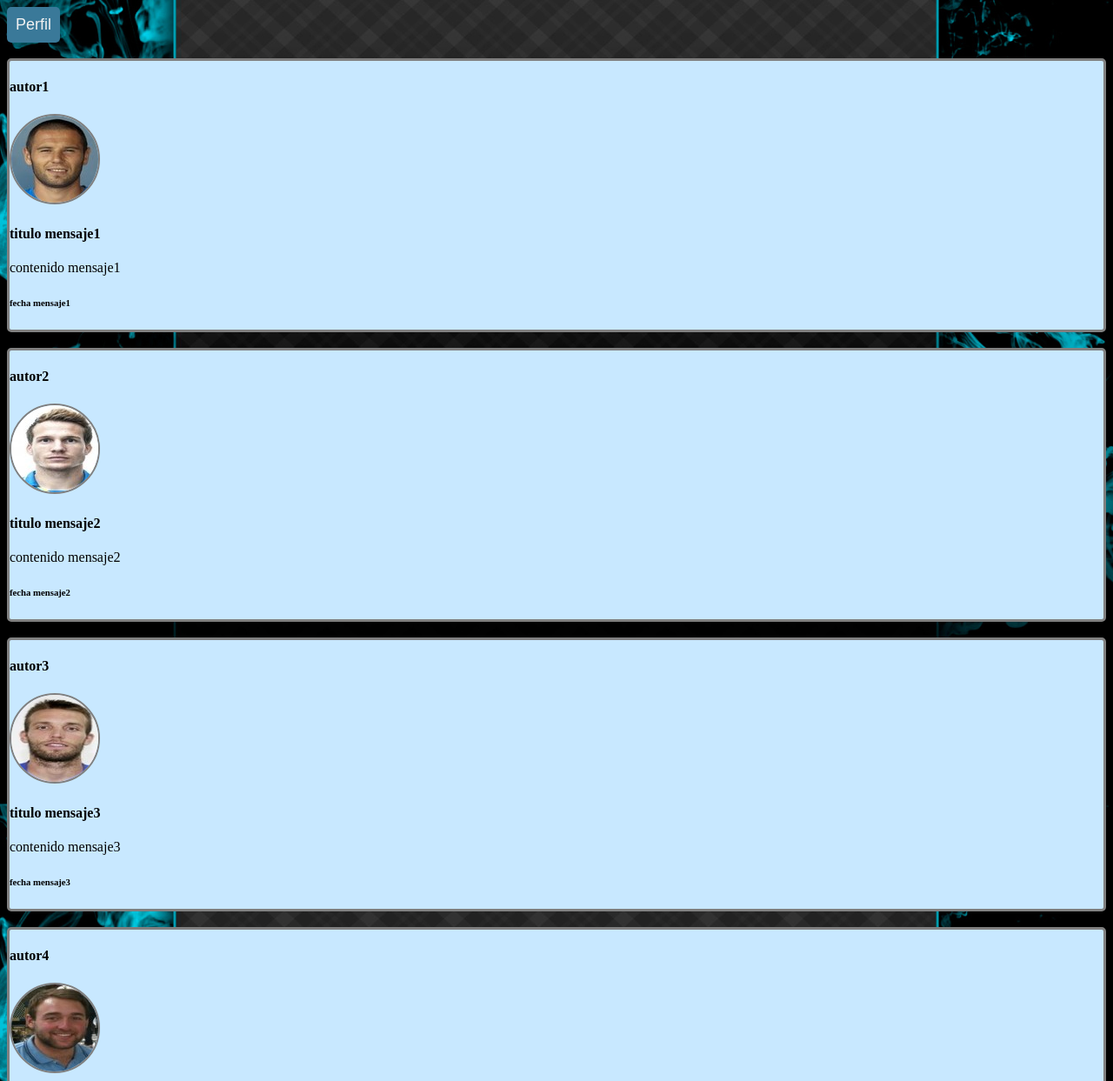
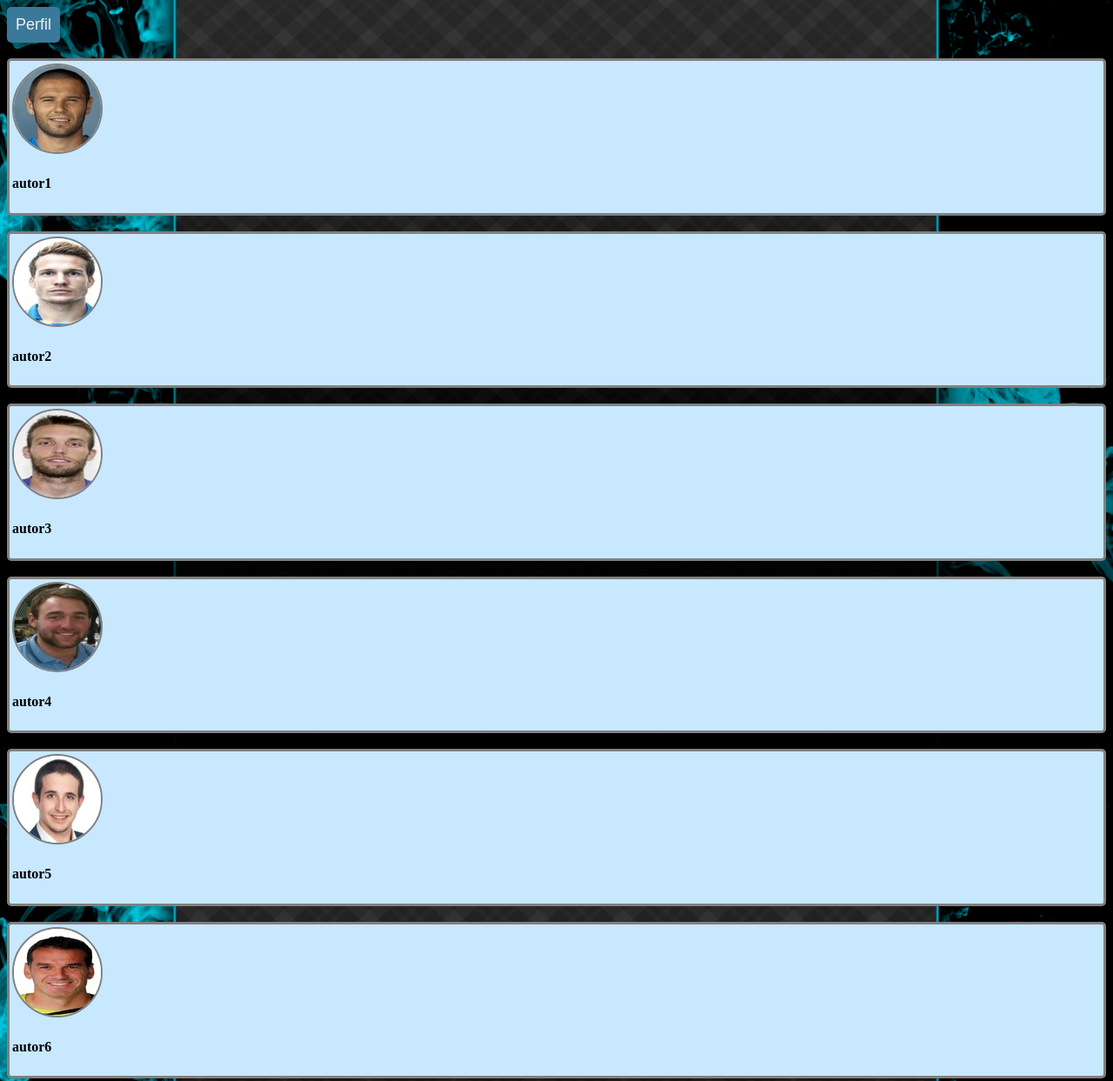
Before and after one commit to vbotas/vbotas.github.io-Socios, a plain HTML site: page html.html in a window 1280 px wide. Shown: the top 1243 px of the page at 87% size. Drawn offline with nearby package versions, Linux system fonts and the light colour scheme.

Commit message:
Actualización ficheros (Segunda version)

```diff
--- a/css.css
+++ b/css.css
@@ -14,10 +14,11 @@ html {
 	font-family: Impact;
 }
 
-.mensajes_cargados {
+.mensaje_cargado {
 	border: 3px solid grey;
 	border-radius: 5px;
 	background-color: #C8E8FF;
+	padding: 3px;
 }
 
 #avatar {
@@ -26,6 +27,14 @@ html {
 	padding: 0;
 	border-radius: 800px;
 	overflow: hidden;
+}
+
+.titulo{
+	display: none;
+}
+
+.cerrar {
+	display: none;
 }
 
 #botonPerfil {
--- a/html.html
+++ b/html.html
@@ -10,11 +10,6 @@
 		<script type="text/javascript" src='./jquery-ui/jquery-ui.min.js'></script>
 		<script type="text/javascript" src='js.js'></script>
 		<link rel="stylesheet" type="text/css" href="./css.css">
-		<script>
-			$('.mensajes_cargados').click(function() {
-				console.log('click');
-			});
-		</script>
 	</head>
 
 	<body>
--- a/js.js
+++ b/js.js
@@ -4,19 +4,18 @@ $(document).ready(function() {
 	var mens = 0;
 	i = 0;
 	timeline();
-	$(".mensajes_cargados").click(function() {
-		alert('Item selected');
-	});
+	// cargar_timeline();
 });
 
 var timeline = function() {
-	$.getJSON('./datos.json', function(datos){
+	$.getJSON('./timeline.json', function(datos){
+		console.log(datos.mensajes);
 		//for (mens in datos.mensajes) {
 		//console.log(mens);
-		console.log(datos.mensajes.length);
+		//console.log(datos.mensajes.length);
 		for (var mens = 0; mens < datos.mensajes.length; mens++) {
 			autor_mensaje = datos.mensajes[mens].autor;
-			console.log(mens);
+			//console.log(mens);
 			avatar_mensaje = datos.mensajes[mens].avatar;
 			titulo_mensaje = datos.mensajes[mens].titulo;
 			contenido_mensaje = datos.mensajes[mens].contenido;
@@ -33,17 +32,83 @@ var timeline = function() {
 			mensaje.push(contenido_mensaje);
 			//$('#texto').append('<p id="fecha">Fecha: ' + fecha_mensaje + '</p>');
 			mensaje.push(fecha_mensaje);
-			console.log(mensaje);
+			//console.log(mensaje);
+			//console.log(i);
+			$('<br />').appendTo('#texto');
+			$('<div>', {
+				'class': 'mensaje_cargado',
+				'onclick': 'mostrar_mensaje()',
+				'id':'mensaje'+i
+			}).appendTo('#texto');
+			$('<img>', {
+				'id': 'avatar',
+				'src': mensaje[1]
+			}).appendTo('#mensaje'+i);
+			$('<h4>', {
+				'id': 'autor',
+				html: mensaje[0]
+			}).appendTo('#mensaje'+i);
+			 $('<h4>', {
+			 	'id': 'titulo' + i,
+			 	'class': 'titulo',
+			 	html: mensaje[2]}
+			 	).appendTo('#mensaje'+i);
+			 $('<button>', {
+			 	'type': 'button',
+			 	'id': 'cerrar' + i,
+			 	'class': 'cerrar',
+			 	html: 'Cerrar',
+			 	'onclick': 'cerrar_mensaje()'
+			 	}).appendTo('#mensaje'+i);
+			// $('<p>', {
+			// 	'id': 'contenido',
+			// 	html: mensaje[3]
+			// }).appendTo('#mensaje'+i);
+			// $('<h6>', {
+			// 	'id': 'fecha',
+			// 	html: mensaje[4]
+			// }).appendTo('#mensaje'+i);
+			i++;
 			console.log(i);
-			$('<br />').appendTo('#texto');
-			$('<div>', {'class': 'mensajes_cargados', 'id':'mensaje'+i}).appendTo('#texto');
-			$('<h4>', {'id': 'autor', html: mensaje[0]}).appendTo('#mensaje'+i);
-			$('<img>', {'id': 'avatar', 'src': mensaje[1]}).appendTo('#mensaje'+i);
-			$('<h4>', {'id': 'titulo', html: mensaje[2]}).appendTo('#mensaje'+i);
-			$('<p>', {'id': 'contenido', html: mensaje[3]}).appendTo('#mensaje'+i);
-			$('<h6>', {'id': 'fecha', html: mensaje[4]}).appendTo('#mensaje'+i);
 
-			i++;
 		};
 	});
 };
+
+// var cargar_timeline = function() {
+// 	console.log('llama a la funcion');
+// 	$('#texto').on('click','.mensaje_cargado', function() {
+// 		console.log('clickaste un mensaje');
+// 	})
+// };
+
+var mostrar_mensaje = function () {
+	// $('.titulo').slideToggle('fast', 'swing');
+	//console.log('aparece titulo');
+	// console.log($(this).attr('id'));
+	//var oID = $(this).attr("id");
+	//console.log(idMensaje);
+	//console.log(idTitulo);
+	//$('#'+idTitulo).slideToggle('fast','swing');
+	$('#texto').on('click','.mensaje_cargado',function() {
+		console.log('ABRELO, COÑO');
+		var id_recibido = $(this).attr('id');
+		console.log('El ID de este mensaje es: ' + id_recibido);
+		var id_extraido = id_recibido.substring(7,8);
+		console.log(id_extraido);
+		$('#titulo'+id_extraido).css({'display':'block'});
+		$('#cerrar'+id_extraido).css({'display':'block'});
+	})
+};
+
+var cerrar_mensaje = function() {
+	$('#texto').on('dblclick','.mensaje_cargado',function() {
+		console.log('CIERRALO, COÑO');
+		var id_recibido = $(this).attr('id');
+		console.log('El ID de este mensaje es: ' + id_recibido);
+		var id_extraido = id_recibido.substring(7,8);
+		console.log(id_extraido);
+		$('#titulo'+id_extraido).css({'display':'none'});
+		$('#cerrar'+id_extraido).css({'display':'none'});
+	})
+}
--- a/timeline.json
+++ b/timeline.json
@@ -1,48 +1,46 @@
 {
   "mensajes": [
     {
-      "mensaje1": [
-        {
         "autor": "autor1",
-          "avatar": "imagen1",
+        "avatar": "./avatares/avatar-1.jpg",
         "titulo": "titulo mensaje1",
         "contenido": "contenido mensaje1",
         "fecha": "fecha mensaje1"
-        }
-      ]
     },
     {
-      "mensaje2": [
-        {
         "autor": "autor2",
-          "avatar": "imagen2",
+        "avatar": "./avatares/avatar-2.jpg",
         "titulo": "titulo mensaje2",
         "contenido": "contenido mensaje2",
         "fecha": "fecha mensaje2"
-        }
-      ]
     },
     {
-      "mensaje3": [
-        {
         "autor": "autor3",
-          "avatar": "imagen3",
+        "avatar": "./avatares/avatar-3.jpg",
         "titulo": "titulo mensaje3",
         "contenido": "contenido mensaje3",
         "fecha": "fecha mensaje3"
-        }
-      ]
     },
     {
-      "mensaje4": [
-        {
         "autor": "autor4",
-          "avatar": "imagen4",
+        "avatar": "./avatares/avatar-4.jpg",
         "titulo": "titulo mensaje4",
         "contenido": "contenido mensaje4",
         "fecha": "fecha mensaje4"
+    },
+    {
+        "autor": "autor5",
+        "avatar": "./avatares/avatar-6.jpg",
+        "titulo": "titulo mensaje5",
+        "contenido": "contenido mensaje5",
+        "fecha": "fecha mensaje5"
+    },
+    {
+        "autor": "autor6",
+        "avatar": "./avatares/avatar-7.jpg",
+        "titulo": "titulo mensaje6",
+        "contenido": "contenido mensaje6",
+        "fecha": "fecha mensaje6"
     }
   ]
 }
-  ]
-}
```
Lines whose indentation alone changed are shown as unchanged.
